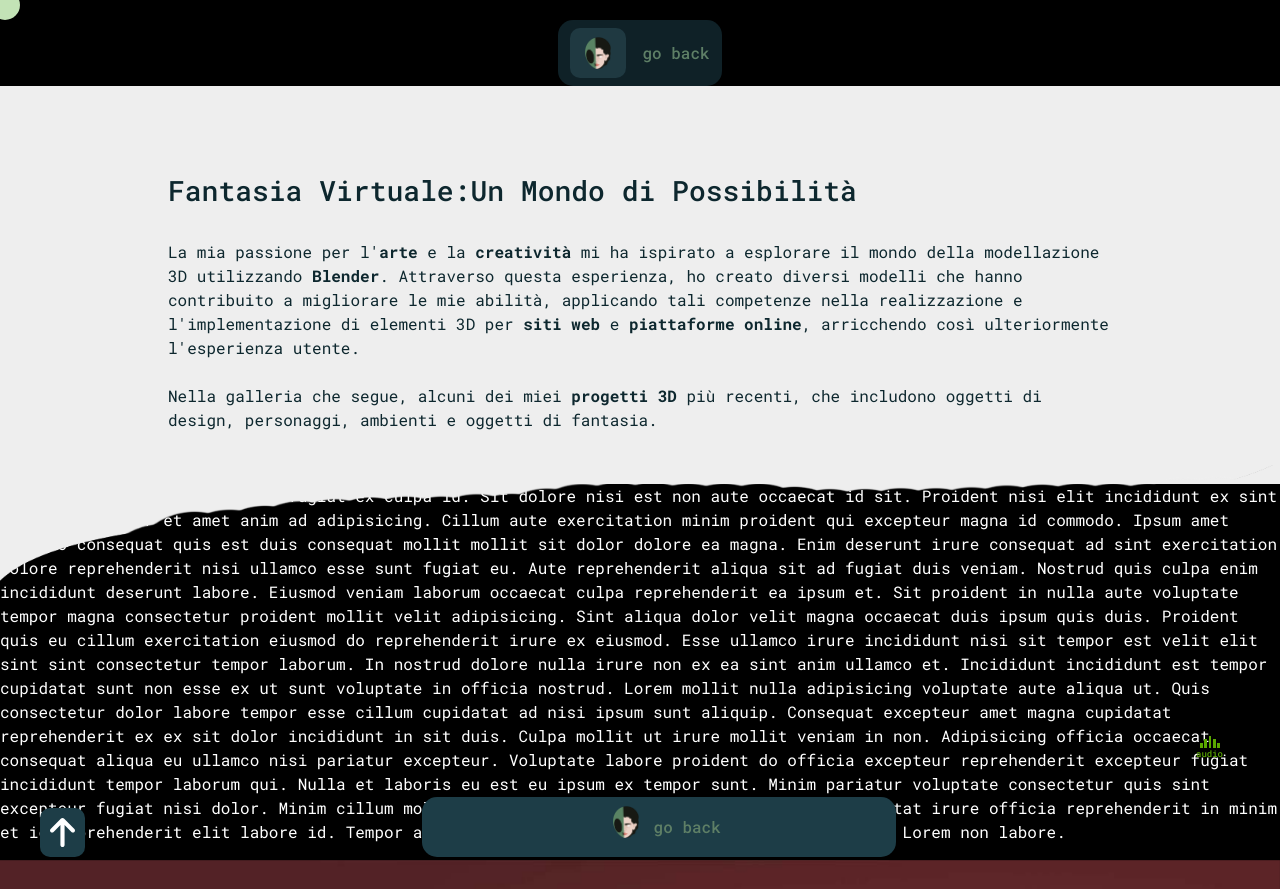
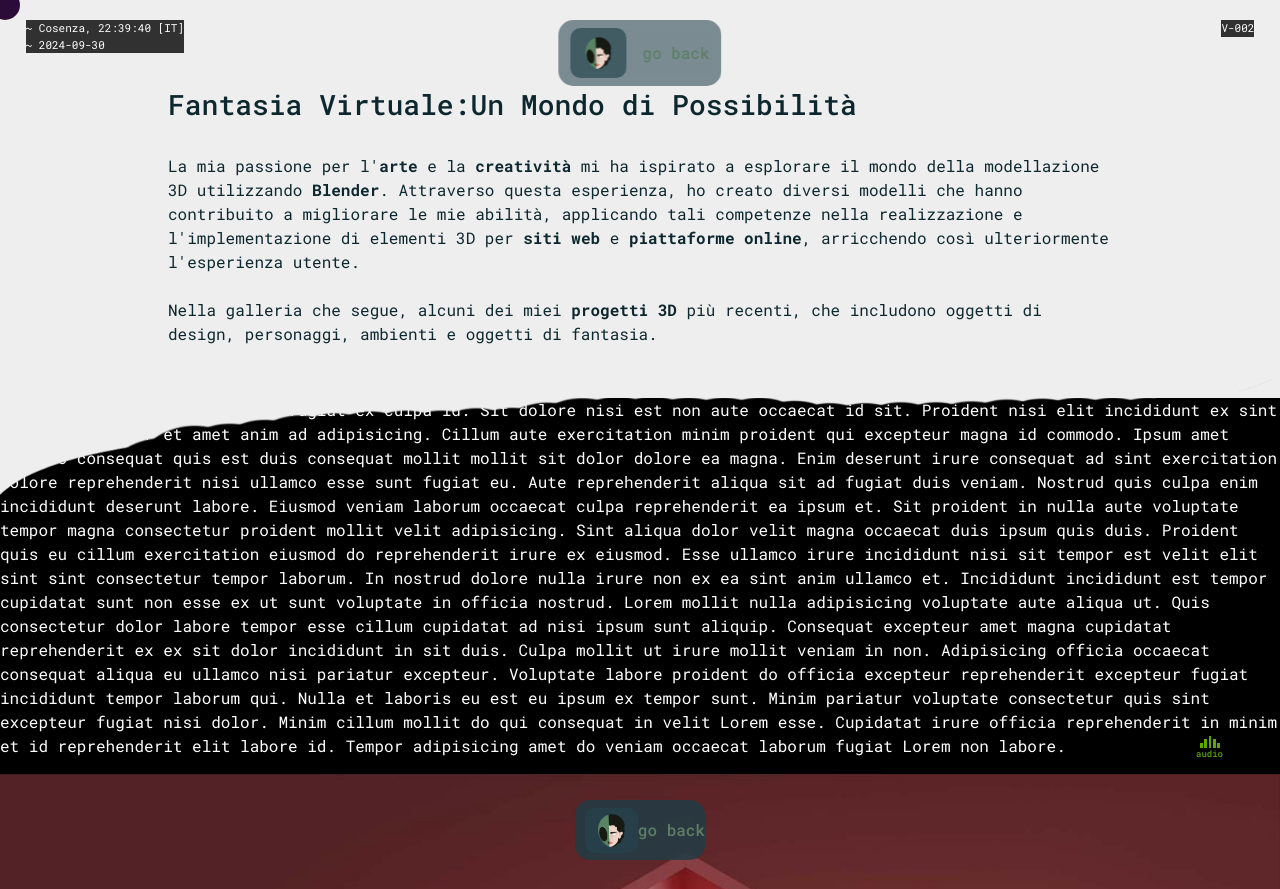
Before and after one commit to foferys/my-react-portfolio, a React (Vite) app: page /3d in a window 1280 px wide. Shown: the top 889 px of the page. Built offline with nearby package versions, Linux system fonts and the light colour scheme; no server answers.

Commit message:
aggiunta componente motivate per la generazione frase tramite API; sistemazioni css; aggiunta loghi programazione, città, ora e data e versione portfolio in alto

```diff
--- a/src/App.css
+++ b/src/App.css
@@ -19,6 +19,8 @@ body, html{
 *,*:before,*:after{ box-sizing: border-box; }h1,h2,h3,h4,h5,h6, p, ol, ul{margin: 0 0 1rem 0;padding: 0;}ol,ul{list-style-type: none;}img{height: auto;}
 a{text-decoration:none !important}
 
+
+
 /* cursore */
   .cursor, .outline {
     width: 10px;
@@ -30,7 +32,7 @@ a{text-decoration:none !important}
     -moz-mix-blend-mode: difference;
     -webkit-mix-blend-mode: difference;
     mix-blend-mode: difference;
-    z-index: 99999; /* Imposta lo z-index in modo che la pallina sia sopra gli altri elementi */
+    z-index: 9999; /* Imposta lo z-index in modo che la pallina sia sopra gli altri elementi */
     transform: translate(-10px, -10px);
     pointer-events: none; /* necessario per far si che quando si passa sui link li trovi e faccia hover con la mano*/
   }
@@ -161,62 +163,18 @@ a{text-decoration:none !important}
       /* Altezza finale delle linee */
   }
 }
-/* ___fine muscia__ */
+/* ___fine muscica__ */
 
-/*--PRE LOADER --*/
- /*  .preload {
-      position: absolute;
-      top: 0;left: 0;
-      width: 100%;
-      background-color: #000;
-      height: 100vh;
-      z-index: 9999;
-
-  }
-  .loader {
-      position: fixed;
-      top: 50%;
-      left: 0;
-      right: 0;
-      z-index: 999999;
-      background: #000;
-  }
-
-  .loading {
-      border: 5px solid #f3f3f3;
-      border-top: 5px solid #3498db;
-      border-radius: 50%;
-      width: 50px;
-      height: 50px;
-      animation: spin 1s linear infinite;
-      position: absolute;
-      top: 50%;
-      left: 50%;
-      margin-top: -25px;
-      margin-left: -25px;
-      background-color: #000;
-  }
-
-  @keyframes spin {
-      0% {
-          transform: rotate(0deg);
-      }
-      100% {
-          transform: rotate(360deg);
-      }
-  }
- */
-/*----fine preloader------*/
+.miniLoader{
+  width: 13px;
+}
 
 .navbar {
   z-index: 99 !important;
   background: #26434ca1;
   --bs-navbar-padding-x: none;
 }
-.navbar-brand {
-  background: #27444fad;
-  border-radius: 10px;
-}
+
 .nav-item {
   color: white;
 }
@@ -225,9 +183,11 @@ a{text-decoration:none !important}
 }
 .navbar-nav li a {
   color: #5e7f66 ;
+  transition: color 0.2s ease-in-out;
 }
 .navbar-nav li a:hover {
-  color: white ;
+  color: hsl(26, 100%, 61%) !important;
+
 }
 .active {
   color: white !important;
@@ -249,6 +209,13 @@ button.navbar-toggler {
   display: none;
 }
 
+div#fraseMotivazionale {
+  position: fixed;
+  bottom: 43px;
+  left: 35px;
+  z-index: 2;
+}
+
 .video-bg {
   width: 100%;
   height: 100vh;
@@ -256,7 +223,7 @@ button.navbar-toggler {
   top: 0;
   left: 0;
   object-fit: cover;
-  opacity: 0.3;
+  opacity: 0.6;
   z-index: 0;
 }
 
@@ -270,6 +237,7 @@ button.navbar-toggler {
   align-items: center;
 }
 
+
 .title {
   height: 100vh;
   display: flex;
@@ -282,6 +250,7 @@ button.navbar-toggler {
   transform: scale(1);
   transition: all 0.7s cubic-bezier(.215, .61, .355, 1.4);  /*--TITOLO 2--transizione di un sec.*/
   opacity: 0;
+  font-size: 14px;
 }
 
 h2.title.h2 {
@@ -486,6 +455,10 @@ h2.title.h2 {
 .title .mestesso {
   text-transform: uppercase;
 }
+.tinted-logo {
+  filter: brightness(0) saturate(100%) invert(67%) sepia(29%) saturate(4509%) hue-rotate(339deg) brightness(97%) contrast(91%);
+}
+
 .subtitle {
   font-size: 1.2rem;
   color: #86868b;
@@ -502,6 +475,8 @@ h2.title.h2 {
 #descWebs{
   text-align: justify;
 }
+
+.text-orange{color: #ed8231;}
 
 .orange-text {
   font-size: 2rem;
@@ -521,11 +496,13 @@ h2.title.h2 {
 }
 #header {
   width: fit-content;
-  margin: 0 auto;
-  margin-top: 20px;
   border-radius: 15px;
   backdrop-filter: blur(.3rem);
   background-color: #1d3d478c;
+  position: absolute;
+  top: 20px;
+  left: 50%;
+  transform: translateX(-50%);
 }
 .header {
   position: absolute;
@@ -546,9 +523,13 @@ h2.title.h2 {
   width: 100%;
   margin: 0 auto;
 }
+
 .header_logo {
   height: 50px;
+  background: #27444fad;
+  border-radius: 10px;
 }
+
 .logo {
   padding: 4px 15px;
   height: 40px;
@@ -557,29 +538,61 @@ h2.title.h2 {
 .header_menu li {display: inline-block;}
 .header_menu li a {color: #fff; opacity: 0.8r; display: block; padding: 16px; font-size: 15px; text-decoration: none;}
 
+.localInfo{
+  position: fixed;
+  top: 20px;
+  left: 2%;
+  z-index: 99;
+
+}
+.localInfo p, .versionInfo p{
+  font-size: 11px;
+  color: #fff;
+  -moz-mix-blend-mode: difference;
+  -webkit-mix-blend-mode: difference;
+  mix-blend-mode: difference;
+  background-color: rgba(0, 0, 0, 0.797);
+}
+.versionInfo{
+  position: fixed;
+  top: 20px;
+  right: 2%;
+  z-index: 99;
+
+}
 
 
 /*--HEADER 2 IN BASSO STILE MAC--*/
 
 .header2 {
   position: fixed;
-  right: 33%;
-  left: 33%;
+  width: fit-content;
+  left: 50%;
+  transform: translateX(-50%);
   border-radius: 15px;
   z-index: 9998;
-  width: 37%;
   height: 60px;
   align-items: center;
   display: flex;
-  background: #1d3d47;
+  background: #1d3d47c9;
   transition: all 1s ease-in-out;
+  backdrop-filter: blur(.3rem);
 }
 .header2--visible {
   transition: bottom 0.8s ;
   transition-delay: 0.1s;
   box-shadow: 8px 7px 60px -23px rgba(255, 255, 255, 0.94);
--webkit-box-shadow: 8px 7px 60px -23px rgba(255, 255, 255, 0.94);
--moz-box-shadow: 8px 7px 60px -23px rgba(255, 255, 255, 0.94);
+  -webkit-box-shadow: 8px 7px 60px -23px rgba(255, 255, 255, 0.94);
+  -moz-box-shadow: 8px 7px 60px -23px rgba(255, 255, 255, 0.94);
+}
+.header2 .header_logo {
+  margin-left: 10px !important;
+  height: fit-content;
+  width: fit-content;
+}
+.header2 .logo {
+  height: 45px;
+  padding: 6px 13px;
 }
 
 .goBack{
@@ -590,7 +603,9 @@ h2.title.h2 {
   border-radius: 10px;
   padding: 10px;
   left: 40px;
-  transition: all 0.5s ease-in-out;
+  z-index: 3 !important;
+  transition: all 1s ease-in-out;
+  backdrop-filter: blur(.3rem);
 }
 .goBack--visible {
   transition: bottom 0.8s ;
@@ -651,18 +666,21 @@ h2.title.h2 {
 .button {
   top: 69%;
   height: 40px;
-  width: 159px;
-  background: #FFB000;
-  border-radius: 15px;
-  border: none;
-  font-size: 20px;
+  width: fit-content;
+  padding: 20px;
+  background: #eb90324d;
+  backdrop-filter: blur(.3rem);
+  border-radius: 13px;
+  border: 1px solid #eb9032;
+  font-size: 13px;
   color: white;
   cursor: pointer;
   transition: all 0.2s ease-in-out;
 }
 .button:hover {
-  background: #F5F5DC;
-  color: #000;
+  /* background: #F5F5DC; */
+  background: #FFB000;
+  color: #ffffff;
   border-radius: 0;
 }
 .socialAbout.watch2.fade-in.in-page2{
--- a/src/components/BottomNav.jsx
+++ b/src/components/BottomNav.jsx
@@ -6,21 +6,21 @@ import { Link } from 'react-router-dom';
 function BottomNav({page3d}) {
     // Stato per gestire la visibilità e la posizione del menu
     // useState: Gestisce dinamicamente la posizione (bottom) dell'elemento .header2 e .goBack, aggiornando lo stato invece di modificare direttamente lo stile via DOM.
-    const [headerBottom, setHeaderBottom] = useState('-57px');
-    const [goBackBottom, setGoBackBottom] = useState('-57px');
+    const [headerBottom, setHeaderBottom] = useState('-60px');
+    const [goBackBottom, setGoBackBottom] = useState('-140px');
 
     // Funzione per gestire lo scroll
     const handleScroll = () => {
         const scroll = window.pageYOffset;
 
         if (scroll < 1200) {
-            setHeaderBottom('-57px');
+            setHeaderBottom('-60px');
         } else {
             setHeaderBottom('37px');
         }
 
         if (scroll < 2700) {
-            setGoBackBottom('-57px');
+            setGoBackBottom('-140px');
         } else {
             setGoBackBottom('37px');
         }
@@ -38,12 +38,14 @@ function BottomNav({page3d}) {
     }, []); // Il secondo parametro [] assicura che l'effetto venga eseguito solo una volta
 
     return (
+        <>
+
+        <div className="goBack" style={{ bottom: goBackBottom }}>
+            <a href="#header"><img src={arrowup} alt="torna su" /></a>
+        </div>
         <div className="header2" style={{ bottom: headerBottom }}>
             <div className="header_content">
 
-                <div className="goBack" style={{ bottom: goBackBottom }}>
-                    <a href="#header"><img src={arrowup} alt="torna su" /></a>
-                </div>
 
                 <a className="header_logo" href="#header">
                     <img className="logo" src={fofeCover} alt="" />
@@ -66,6 +68,8 @@ function BottomNav({page3d}) {
 
             </div>
         </div>
+        </>
+
     );
 }
 
--- a/src/components/Footer.jsx
+++ b/src/components/Footer.jsx
@@ -39,16 +39,15 @@ function Footer() {
         <footer id="footer">
 
             <div  id="footBox">
-                <p className="watch2 fade-in">NON ASPETTARE ANCORA</p>
-                <h2 className="watch2 fade-in">Costruiamo qualcosa di unico insieme.</h2>
+                <p className="watch2 fade-in">DON'T WAIT ANY LONGER</p>
+                <h2 className="watch2 fade-in">Tell me what's next.</h2>
 
                 <a className="watch2 fade-in" href="mailto:gianpieroweno@hotmail.it">
                     <div id="roundBut">
 
                         <img src={arrRight} alt="" />
                     </div>
-
-                    Scrivimi ora.
+                    write me now.
                 </a>
             </div>
 
--- /dev/null
+++ b/src/components/Motivate.jsx
@@ -0,0 +1,40 @@
+import { useEffect, useState } from "react";
+
+
+function Motivate() {
+
+    const [frase, setFrase] = useState("stocazzz");
+
+
+    useEffect(() =>{
+
+
+
+    }, [])
+
+    const handleClick = (el) => {
+        const f = document.querySelector("#fraseMotivazionale input").value;
+        setFrase(f)
+    }
+
+    // guarda in reactmidali1
+    const handleKeyDown =(e) => {
+        if(e.key == "Enter") {
+            handleClick();
+        }
+    }
+
+
+
+    return(
+        <>
+            <div id="fraseMotivazionale">
+                <input onKeyDown={handleKeyDown} type="text" name="" id="" />
+                <p>{frase}</p>
+            </div>
+
+        </>
+    )
+}
+
+export default Motivate;
--- a/src/components/Navbar.jsx
+++ b/src/components/Navbar.jsx
@@ -1,12 +1,67 @@
 import { Link } from "react-router-dom";
 import fofeCover from '../assets/logo_fofeys.png';
+import { useEffect, useState } from "react";
 
 //(page3d) indica true o false che viene passato dal componente iniziale e decide giu cosa mostrare col ternario
 function Navbar({page3d}) {
 
+    const [currentTime, setCurrentTime] = useState("");
+
+
+    // Aggiorna l'ora ogni secondo in base al tempo trascorso
+    const getItalianTime = () => {
+        const now = new Date();
+        const utcOffset = now.getTimezoneOffset() * 60000; // Offset UTC in millisecondi
+        const italyOffset = 3600000; // Offset di 1 ora per CET (in millisecondi)
+
+        // Calcola l'ora locale in Italia (somma il CET offset)
+        const italianTime = new Date(now.getTime() + utcOffset + italyOffset);
+        return italianTime.toISOString().replace('T', ' ').substring(0, 19);
+    };
+
+    // Aggiorna l'ora ogni secondo
+    useEffect(() => {
+        const interval = setInterval(() => {
+            setCurrentTime(getItalianTime());
+        }, 1000);
+
+        return () => clearInterval(interval); // Pulisci l'intervallo quando il componente viene smontato
+    }, []);
+
+
 
     return (
         <>
+
+        {/* indicazioni locali */}
+        <div className="localInfo">
+            {
+                currentTime?
+                <div>
+                    <p className="m-0">{`~ Cosenza, `} {`${currentTime.split(" ")[1]} [IT]`}</p>
+                    <p className="m-0">{`~ ${currentTime.split(" ")[0]}`}</p>
+                </div>
+                :
+                // caricamento spinner bootstrap se non trova lo stato currentTime
+                <div class="spinner-grow spinner-grow-sm" role="status">
+                    <span class="sr-only"></span>
+                </div>
+            }
+        </div>
+        <div className="versionInfo">
+            {
+                currentTime?
+                <div>
+                    <p className="m-0">V-002</p>
+                </div>
+                :
+
+                <div class="spinner-grow spinner-grow-sm" role="status">
+                    <span class="sr-only"></span>
+                </div>
+
+            }
+        </div>
 
         <nav id="header" className="navbar navbar-expand-lg ">
             <div className="container-fluid">
@@ -16,9 +71,10 @@ function Navbar({page3d}) {
                     </Link>
                 </a>
 
-            <button className="navbar-toggler" type="button" data-bs-toggle="collapse" data-bs-target="#navbarSupportedContent" aria-controls="navbarSupportedContent" aria-expanded="false" aria-label="Toggle navigation">
-                <span className="navbar-toggler-icon navbar-dark"></span>
-            </button>
+
+                <button className="navbar-toggler" type="button" data-bs-toggle="collapse" data-bs-target="#navbarSupportedContent" aria-controls="navbarSupportedContent" aria-expanded="false" aria-label="Toggle navigation">
+                    <span className="navbar-toggler-icon navbar-dark"></span>
+                </button>
 
                 <div className="collapse navbar-collapse" id="navbarSupportedContent">
                     {/* (page3d) --- ternario */}
```
Also changed, not shown: src/App.jsx (+59 -10 lines), src/img/aly2.png (added).
